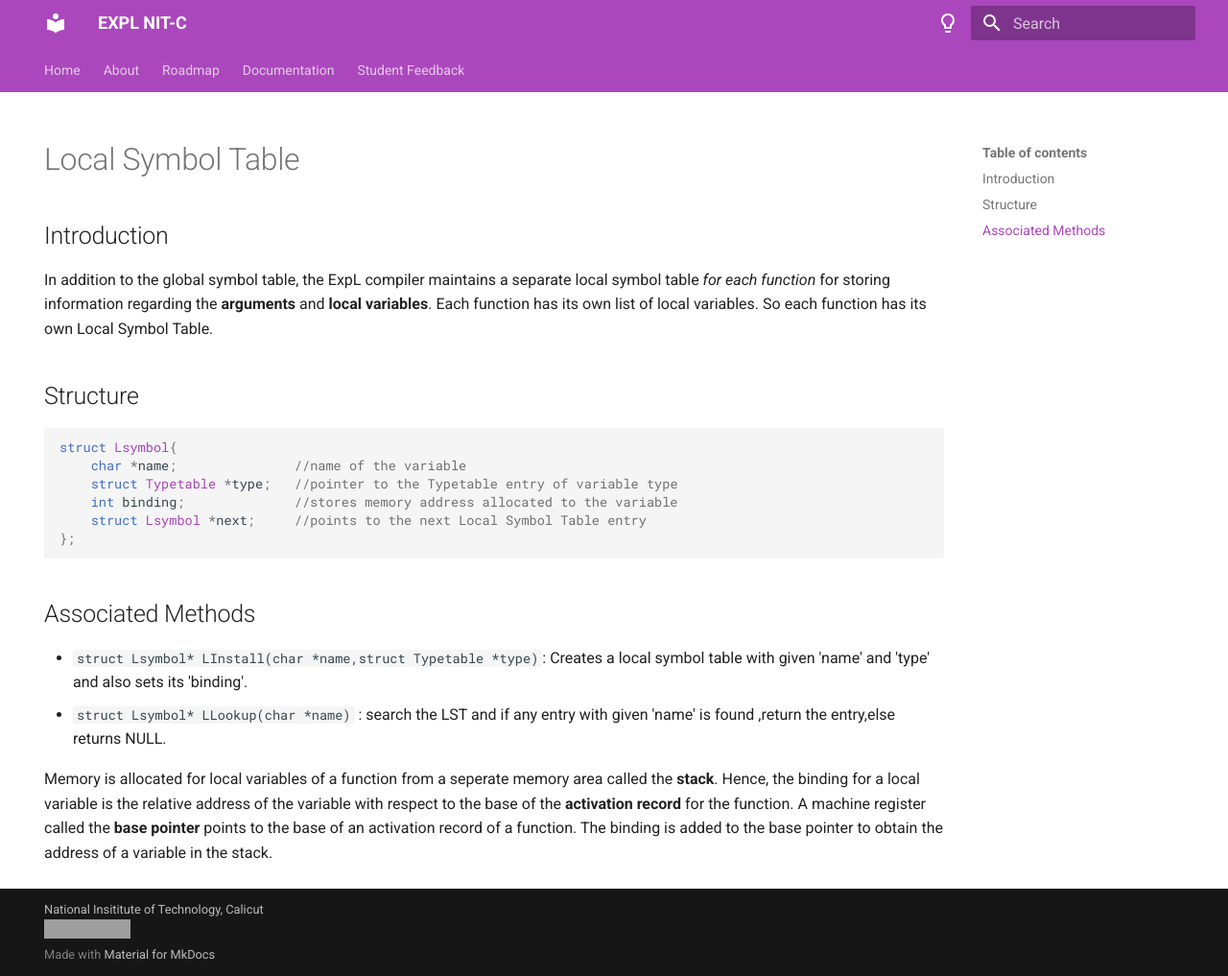
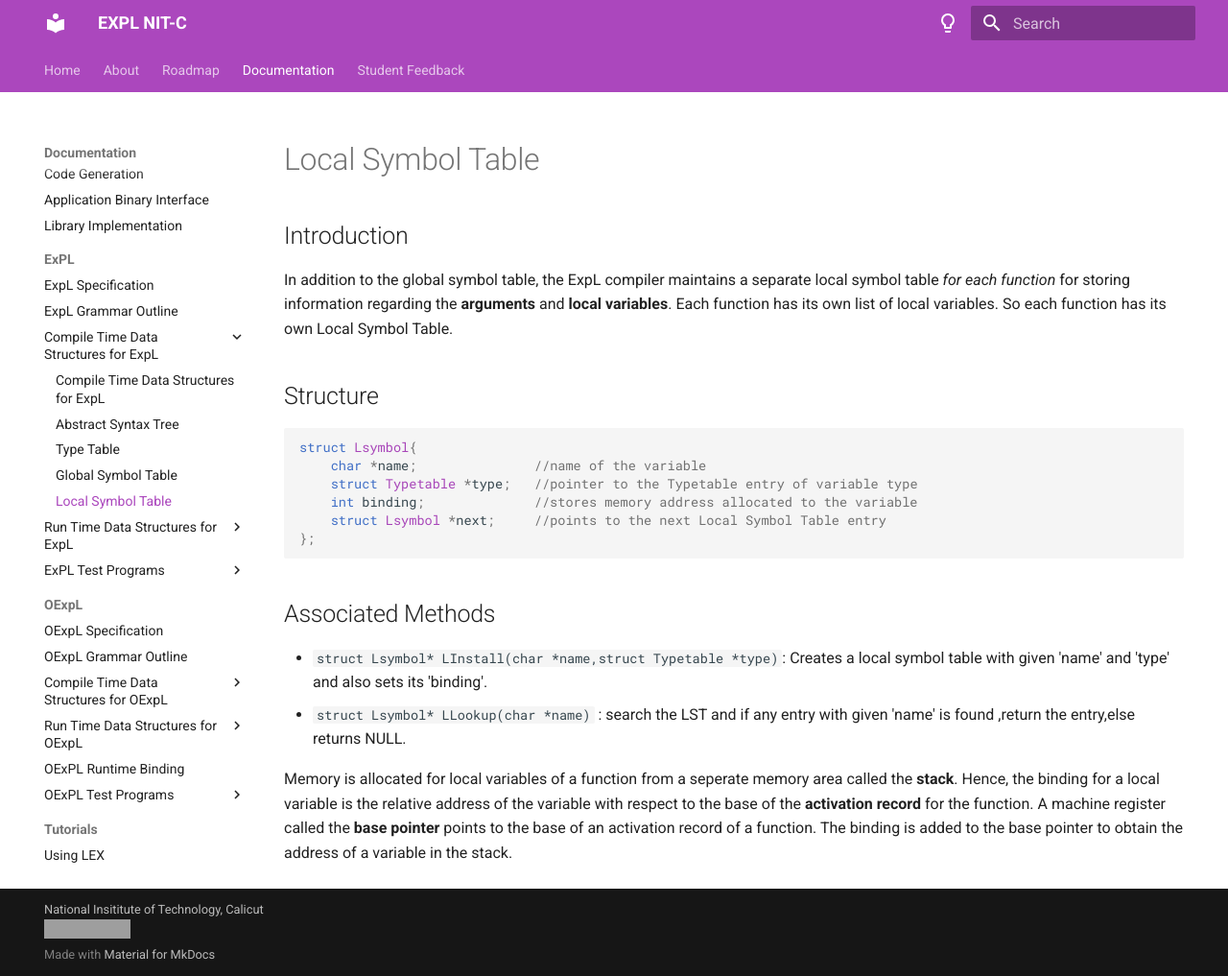
Before and after one commit to silcnitc/expl-docs, an MkDocs documentation site: the page built from docs/data_structures/local-symbol-table.md, in a window 1280 px wide and 1017 px high. Shown: the whole window at 96% size. Built offline with MkDocs 1.6.1 and Material for MkDocs 9.7.7, drawn with Linux system fonts in a browser that asks for light colours; grey boxes are pictures that could not be loaded.

Commit message:
add all pages

```diff
--- a/mkdocs.yml
+++ b/mkdocs.yml
@@ -69,9 +69,19 @@
       - Library Implementation: libinterface.md
       - ExPL:
         - ExpL Specification: expl.md
-        - ExpL Grammar Outline: grammer-outline.md
-        - Compile Time Data Structures for ExpL: documentation.md
-        - Run Time Data Structures for ExpL: documentation.md
+        - ExpL Grammar Outline: grammar-outline.md
+        - Compile Time Data Structures for ExpL:
+          - Compile Time Data Structures for ExpL: data-structures.md
+          - Abstract Syntax Tree: data_structures/abstract-syntax-tree.md
+          - Type Table: data_structures/type-table.md
+          - Global Symbol Table: data_structures/global-symbol-table.md
+          - Local Symbol Table: data_structures/local-symbol-table.md
+        - Run Time Data Structures for ExpL:
+          - Run Time Data Structures for ExpL: run-data-structures.md
+          - Heap Allocation: run_data_structures/heap.md
+          - Register Allocation: run_data_structures/register.md
+          - Stack Allocation:  run_data_structures/run-time-stack.md
+          - Static Allocation: run_data_structures/static-allocation.md
         - ExPL Test Programs:
           - Test Programs: testprograms/index.md
           - Program 1: testprograms/test-program-01.md
@@ -86,12 +96,23 @@
           - Program 10: testprograms/test-program-10.md
           - Program 11: testprograms/test-program-11.md
           - Program 12: testprograms/test-program-12.md
+          - Stage 4:
+            - Bubble Sort: testprograms/stage4/bubblesort.md
+            - Fibonacci: testprograms/stage4/fibaofn.md
+            - Prime: testprograms/stage4/prime.md
+            - Sum to n!: testprograms/stage4/sum-to-n-fact.md
       - OExpL:
         - OExpL Specification: oexpl-specification.md
         - OExpL Grammar Outline: oexpl-grammar-outline.md
-        - Compile Time Data Structures for OExpL: oexpl-data-structures.md
-        - Run Time Data Structures for OExpL: oexpl-run-data-structures.md
+        - Compile Time Data Structures for OExpL:
+          - Compile Time Data Structures for OExpL: oexpl-data-structures.md
+          - Class Table: oexpl_data_structures/class-table.md
+        - Run Time Data Structures for OExpL:
+          - Run Time Data Structures for OExpL: oexpl-run-data-structures.md
+          - Virtual Function Table: oexpl_runtime_data_structures/virtual_function_table.md
+        - OExPL Runtime Binding: oexpl-runtime-binding-tutorial.md
         - OExPL Test Programs:
+          - OExPL Test Programs: oexpl-testprograms.md
           - Program 1: oexpltestprograms/test1.md
           - Program 2: oexpltestprograms/test2.md
           - Program 3: oexpltestprograms/test3.md
@@ -105,8 +126,17 @@
         - Using YACC with LEX: ywl.md
         - Label Translation: label-translation.md
         - XSM Simulator Installation: install.md
-        - XSM Simulator Instructions: documentation.md
-        - XSM Environment Tutorial: documentation.md
+        - XSM Simulator Instructions: xsmusagespec.md
+        - XSM Environment Tutorial: xsm-environment-tut.md
+        - Library Implementation: library-implementation.md
+        - Attribute Synthesis: attribute.md
+        - Data Structures for ExpL Compilation/Interpretation: Data_Structures.md
+      - Misc:
+        - Exercise 1: ex1.md
+        - ExPL Usage spec?: explusagespec.md
+        - ExPL Library Interface?:  libinterfaceexpl.md
+        - help: help.md
+        - OExPL: oexpl.md
   - Student Feedback:
     - Student Feedback: feedback/index.md
     - NIT-C Winter 2017: feedback/nitc-winter-2017.md
```
Also changed, not shown: docs/data-structures.md (+0 -1 lines), docs/data_structures/abstract-syntax-tree.md (+0 -2 lines), docs/data_structures/global-symbol-table.md (+1 -1 lines), docs/data_structures/local-symbol-table.md (+1 -1 lines), docs/data_structures/type-table.md (+1 -1 lines).
